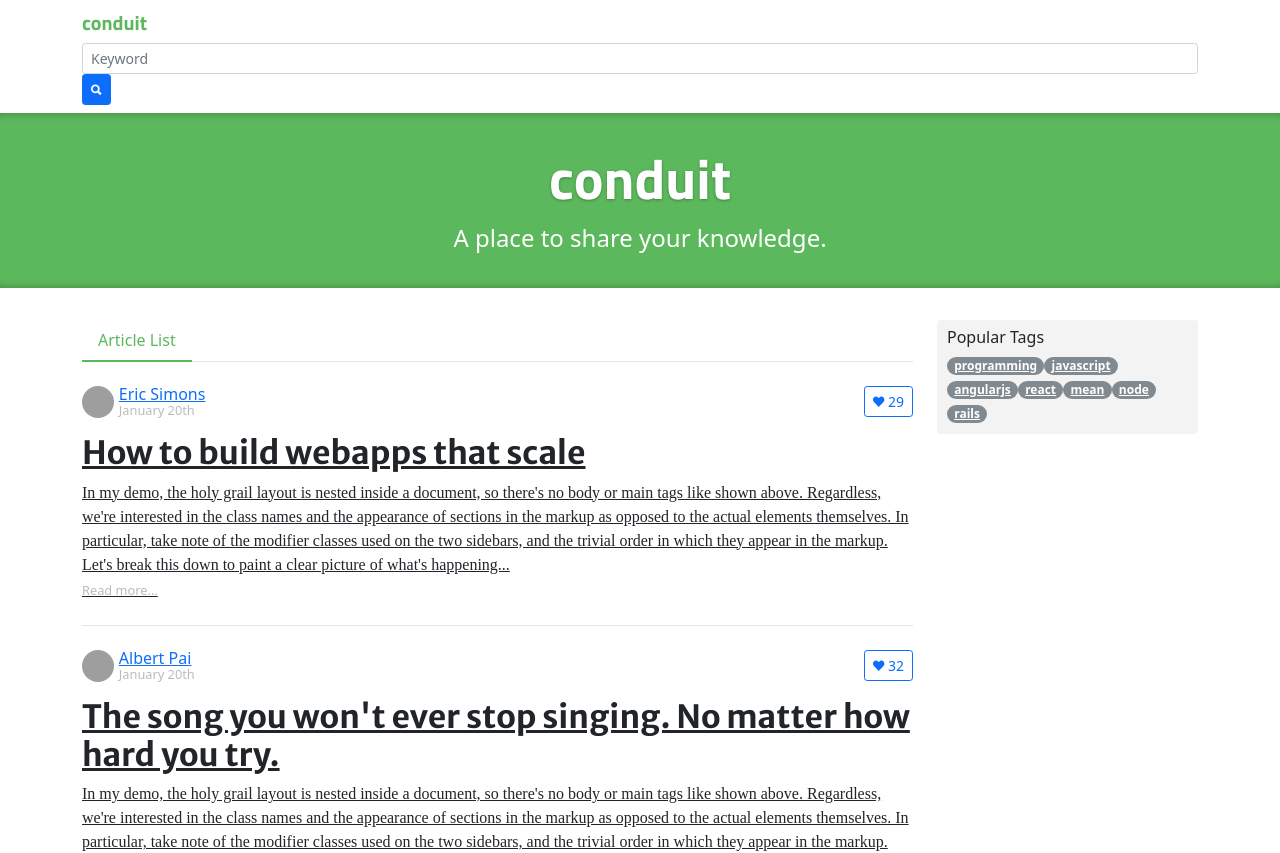
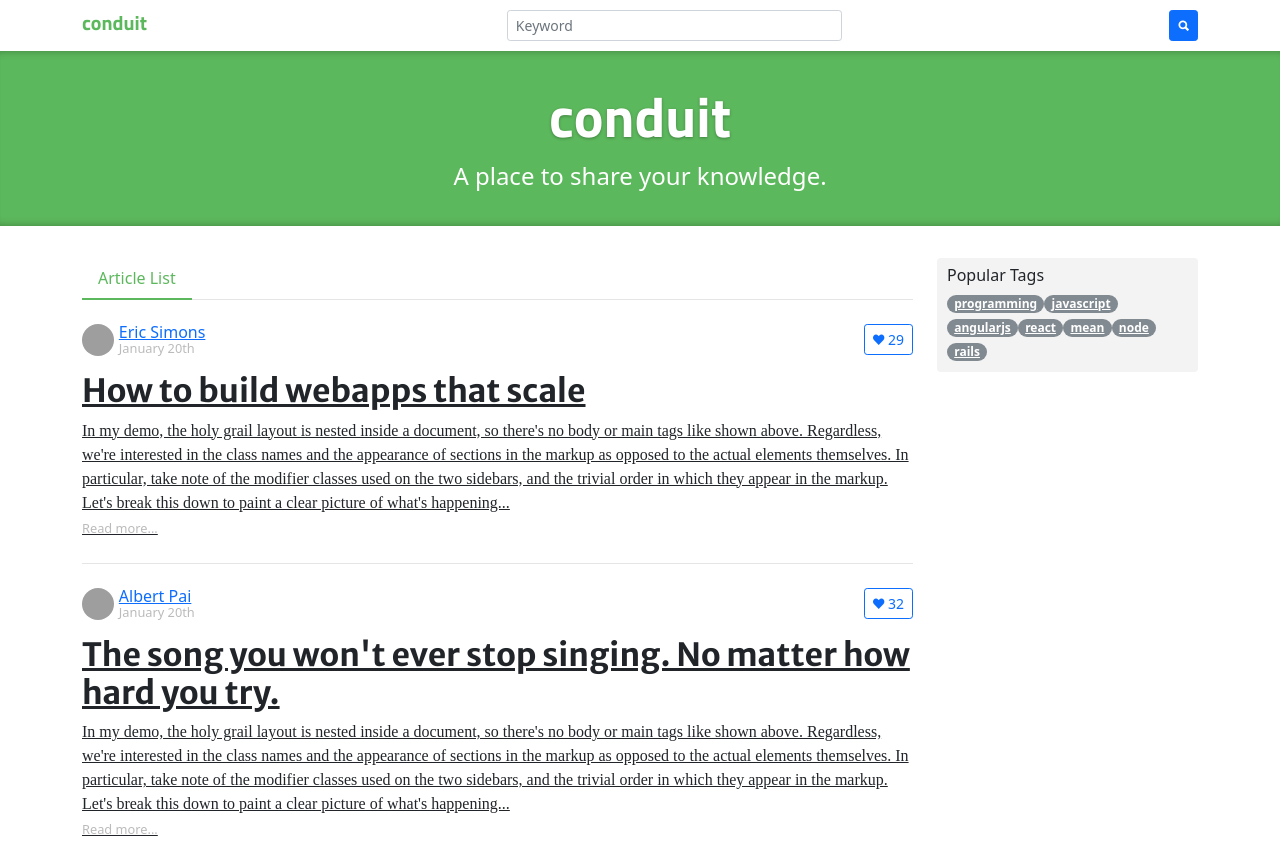
Before and after one commit to coolrare/DCT110018-practice, an Angular app: page / in a window 1280 px wide. Shown: the top 853 px of the page. Built offline with nearby package versions, Linux system fonts and the light colour scheme; grey boxes are pictures that could not be loaded; a web font is replaced by a local one.

Commit message:
套用 bootstrap 的參考方法2: 使用 cdn

```diff
--- a/angular.json
+++ b/angular.json
@@ -27,7 +27,6 @@
               "src/assets"
             ],
             "styles": [
-              "node_modules/bootstrap/dist/css/bootstrap.min.css",
               "src/styles.css"
             ],
             "scripts": []
--- a/src/index.html
+++ b/src/index.html
@@ -8,6 +8,8 @@
   <link href="http://code.ionicframework.com/ionicons/2.0.1/css/ionicons.min.css" rel="stylesheet" type="text/css">
   <link href="https://fonts.googleapis.com/css?family=Titillium+Web:700|Source+Serif+Pro:400,700|Merriweather+Sans:400,700|Source+Sans+Pro:400,300,600,700,300italic,400italic,600italic,700italic"
     rel="stylesheet" type="text/css">
+  <!-- CSS only -->
+  <link href="https://cdn.jsdelivr.net/npm/bootstrap@5.1.3/dist/css/bootstrap.min.css" rel="stylesheet" integrity="sha384-1BmE4kWBq78iYhFldvKuhfTAU6auU8tT94WrHftjDbrCEXSU1oBoqyl2QvZ6jIW3" crossorigin="anonymous">
   <style>
     .search-input {
       width: 30%;
```
